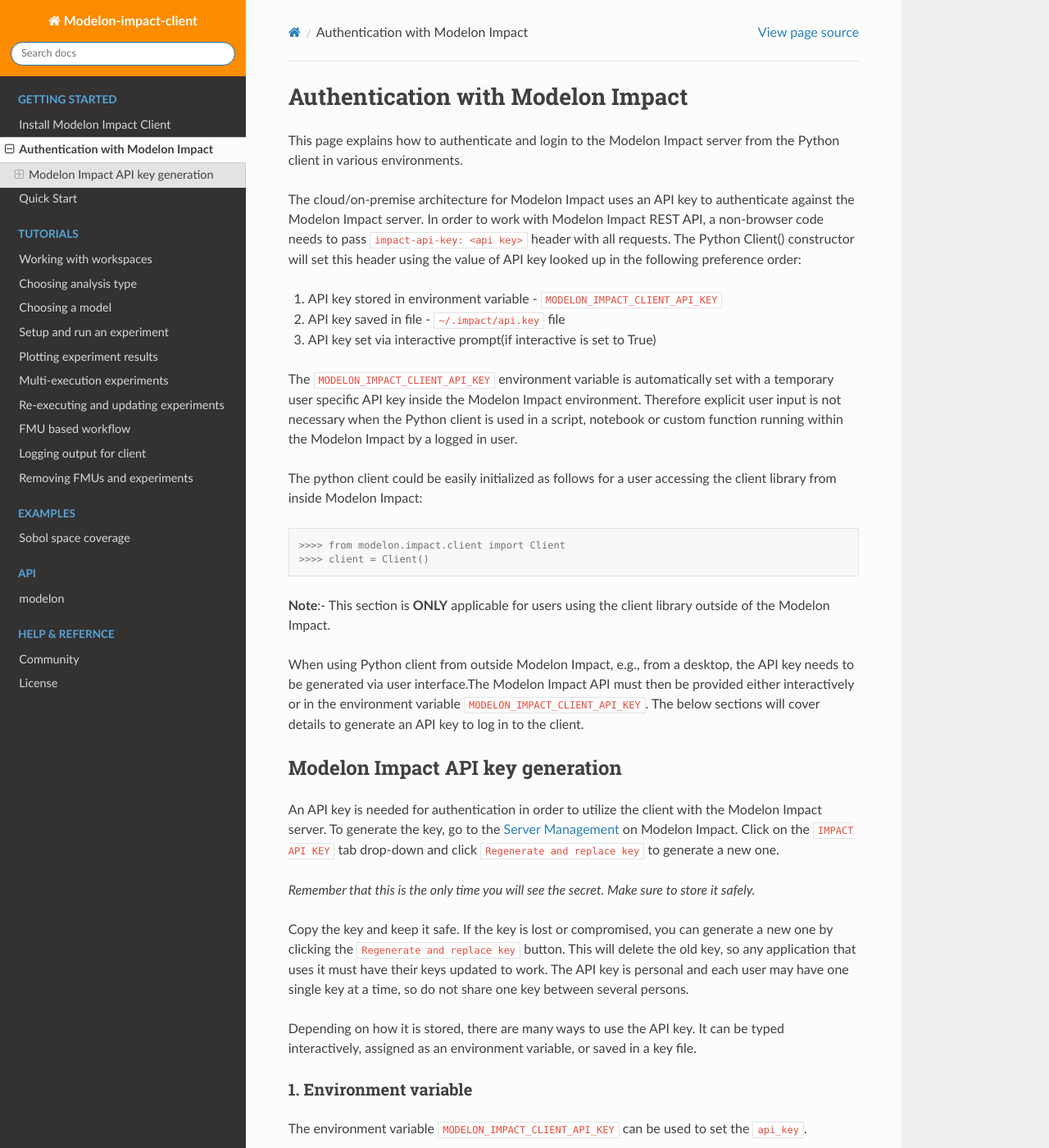
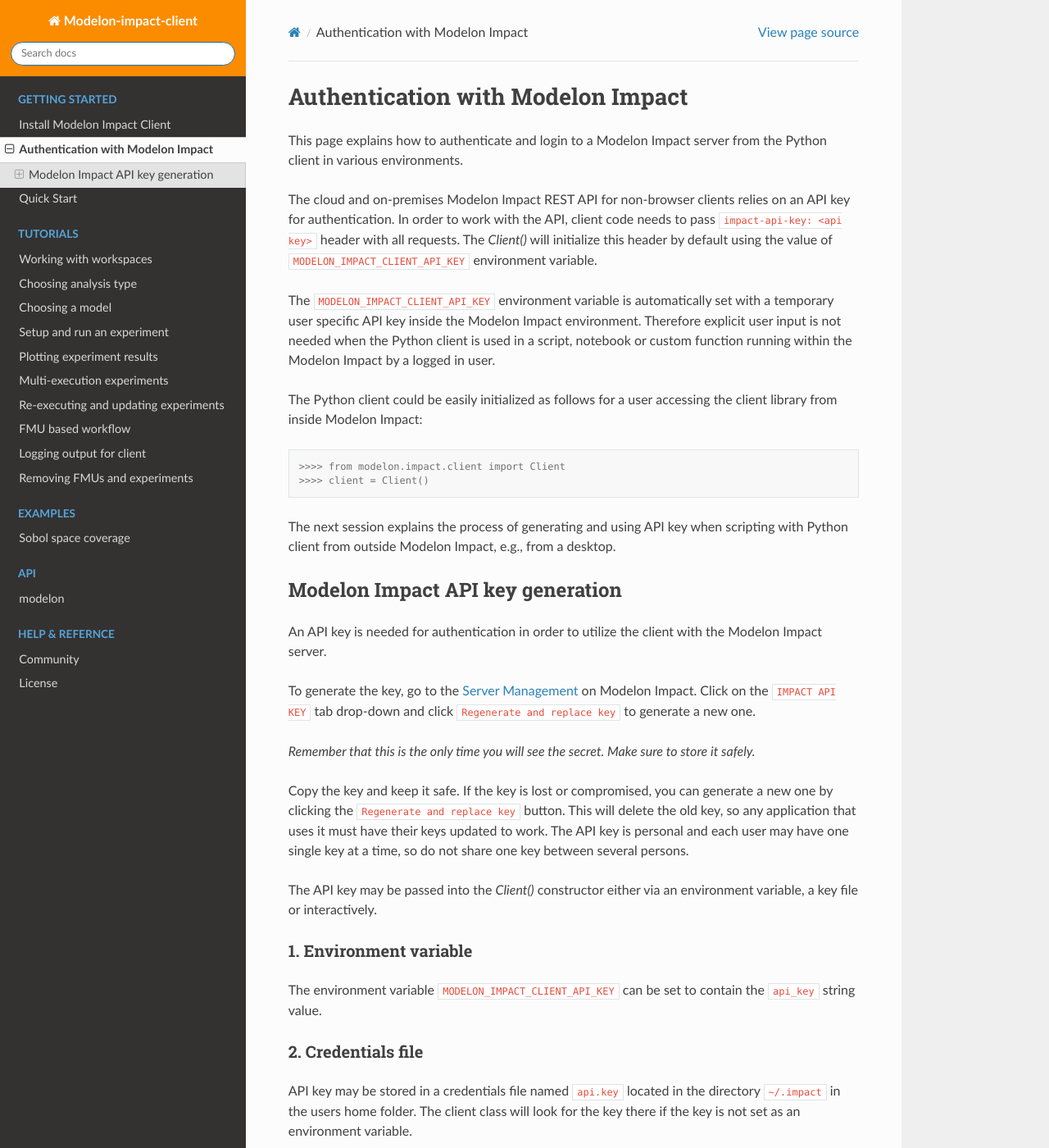
Before and after one commit to modelon-community/impact-client-python, a Sphinx documentation site: the page built from docs/source/authentication_with_modelon_impact.rst, in a window 1280 px wide and 1400 px high. Shown: the whole window at 82% size. Built offline with Sphinx 7.4.7 and the Read the Docs theme 2.0.0, drawn with Linux system fonts in a browser that asks for light colours; some of the changed text lies outside the part shown.

Commit message:
chore: minor update of docs on authentication

```diff
--- a/docs/source/authentication_with_modelon_impact.rst
+++ b/docs/source/authentication_with_modelon_impact.rst
@@ -1,24 +1,20 @@
 Authentication with Modelon Impact
 ==================================
 
-This page explains how to authenticate and login to the Modelon Impact server from the Python client
+This page explains how to authenticate and login to a Modelon Impact server from the Python client
 in various environments.
 
-The cloud/on-premise architecture for Modelon Impact uses an API key to authenticate against the Modelon
-Impact server. In order to work with Modelon Impact REST API, a non-browser code needs to pass
-``impact-api-key: <api key>`` header with all requests. The Python Client() constructor will set this
-header using the value of API key looked up in the following preference order:
-
-1. API key stored in environment variable - ``MODELON_IMPACT_CLIENT_API_KEY``
-2. API key saved in file - ``~/.impact/api.key`` file
-3. API key set via interactive prompt(if interactive is set to True)
+The cloud and on-premises Modelon Impact REST API for non-browser clients relies on an API key for authentication.
+In order to work with the API, client code needs to pass ``impact-api-key: <api key>`` header with all requests.
+The `Client()` will initialize this header by default using the value of ``MODELON_IMPACT_CLIENT_API_KEY``
+environment variable.
 
 The ``MODELON_IMPACT_CLIENT_API_KEY`` environment variable is automatically set with a temporary user
-specific API key inside the Modelon Impact environment. Therefore explicit user input is not necessary
+specific API key inside the Modelon Impact environment. Therefore explicit user input is not needed
 when the Python client is used in a script, notebook or custom function running within the Modelon Impact
 by a logged in user.
 
-The python client could be easily initialized as follows for a user accessing the client library
+The Python client could be easily initialized as follows for a user accessing the client library
 from inside Modelon Impact:
 
 .. code-block:: pycon
@@ -26,19 +22,15 @@
     >>>> from modelon.impact.client import Client
     >>>> client = Client()
 
-**Note**:- This section is **ONLY** applicable for users using the client library outside of
-the Modelon Impact.
-
-When using Python client from outside Modelon Impact, e.g., from a desktop, the API key needs to be generated
-via user interface.The Modelon Impact API must then be provided either interactively or in the
-environment variable ``MODELON_IMPACT_CLIENT_API_KEY``. The below sections will cover details to generate
-an API key to log in to the client.
+The next session explains the process of generating and using API key when
+scripting with Python client from outside Modelon Impact, e.g., from a desktop.
 
 
 Modelon Impact API key generation
 #################################
 
 An API key is needed for authentication in order to utilize the client with the Modelon Impact server.
+
 To generate the key, go to the `Server Management <https://help.modelon.com/latest/reference/jupyterhub_advanced_tools/#server-management>`_
 on Modelon Impact. Click on the ``IMPACT API KEY`` tab drop-down and click ``Regenerate and replace key``
 to generate a new one.
@@ -52,28 +44,29 @@
 The API key is personal and each user may have one single key at a time,
 so do not share one key between several persons.
 
-Depending on how it is stored, there are many ways to use the API key.
-It can be typed interactively, assigned as an environment variable, or saved in a key file.
+The API key may be passed into the `Client()` constructor either
+via an environment variable, a key file or interactively.
 
 1. Environment variable
 +++++++++++++++++++++++
 
-The environment variable ``MODELON_IMPACT_CLIENT_API_KEY`` can be used to set the ``api_key``.
+The environment variable ``MODELON_IMPACT_CLIENT_API_KEY`` can be set to contain the ``api_key``
+string value.
 
 2. Credentials file
 +++++++++++++++++++
 
-It may also be stored in a credentials file named ``api.key`` located in the directory
+API key may be stored in a credentials file named ``api.key`` located in the directory
 ``~/.impact`` in the users home folder. The client class will look for the key there if
 the key is not set as an environment variable.
 
-This file is used by the client to store the key in interactive mode and might be
+This file is also used by the client to store the key in interactive mode and might be
 overwritten, see :ref:`interactive<3. Interactive>`.
 
 3. Interactive
 ++++++++++++++
 
-The interactive mode is useful when running an interactive python shell. Initialize the
+The interactive mode is useful when running an interactive Python shell. Initialize the
 client with the ``interactive`` keyword set to True. If the environment variable is not
 set and the credentials file does not exist you will be asked to enter the API key in a
 prompt.
```
Also changed, not shown: other parts of docs/source/authentication_with_modelon_impact.rst (+3 -3 lines).
